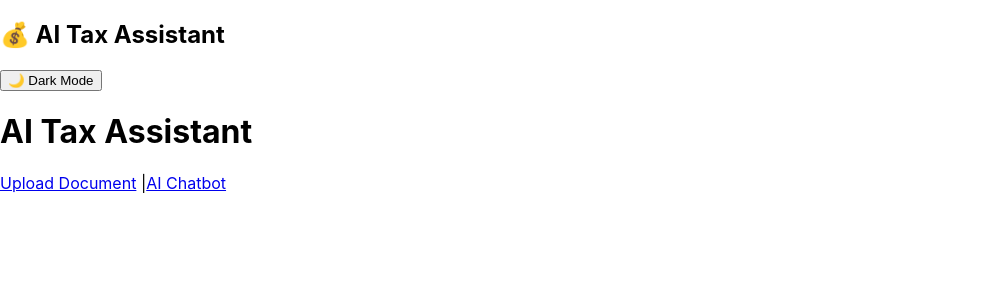
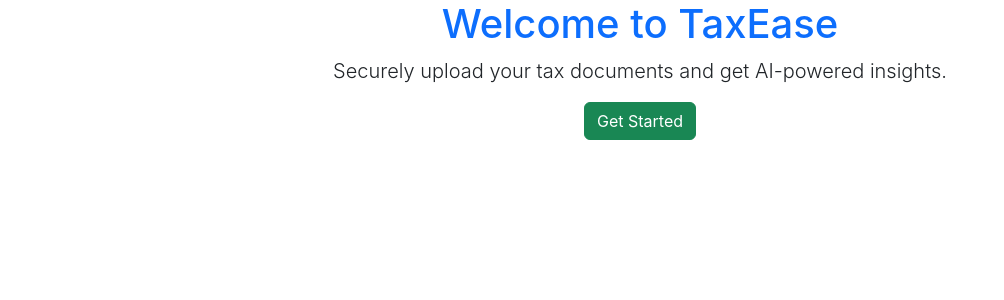
Before and after one commit to swastim01/TaxEase, a React (Create React App) app in the folder client/: page / in a window 1280 px wide. Shown: the top 300 px of the page, without its empty margins (0-1004 px from the left). Built offline with nearby package versions, Linux system fonts and the light colour scheme.

Commit message:
added bootstrap functionality and removed tailwind

```diff
--- a/client/package.json
+++ b/client/package.json
@@ -7,7 +7,9 @@
     "@testing-library/jest-dom": "^6.6.3",
     "@testing-library/react": "^16.2.0",
     "@testing-library/user-event": "^13.5.0",
+    "bootstrap": "^5.3.3",
     "framer-motion": "^12.4.7",
+    "lucide-react": "^0.475.0",
     "react": "^19.0.0",
     "react-dom": "^19.0.0",
     "react-router-dom": "^7.2.0",
@@ -18,7 +20,9 @@
     "start": "react-scripts start",
     "build": "react-scripts build",
     "test": "react-scripts test",
-    "eject": "react-scripts eject"
+    "eject": "react-scripts eject",
+    "build:css": "tailwindcss -i ./src/index.css -o ./dist/output.css --watch",
+    "dev": "vite"
   },
   "eslintConfig": {
     "extends": [
--- a/client/public/index.html
+++ b/client/public/index.html
@@ -25,6 +25,17 @@
       Learn how to configure a non-root public URL by running `npm run build`.
     -->
     <title>React App</title>
+
+      <link
+        href="https://cdn.jsdelivr.net/npm/bootstrap@5.3.2/dist/css/bootstrap.min.css"
+        rel="stylesheet"
+      />
+      <script
+        src="https://cdn.jsdelivr.net/npm/bootstrap@5.3.2/dist/js/bootstrap.bundle.min.js"
+        defer
+      ></script>
+
+
   </head>
   <body>
     <noscript>You need to enable JavaScript to run this app.</noscript>
--- a/client/src/App.css
+++ b/client/src/App.css
@@ -1,38 +1,37 @@
+/* Centering the App */
 .App {
   text-align: center;
+  padding: 20px;
 }
 
-.App-logo {
-  height: 40vmin;
-  pointer-events: none;
+/* Optional: Adjusting container styling */
+.container {
+  max-width: 800px;
+  margin: auto;
 }
 
-@media (prefers-reduced-motion: no-preference) {
-  .App-logo {
-    animation: App-logo-spin infinite 20s linear;
-  }
+/* Dark mode support */
+body {
+  background-color: #f8f9fa;
+  color: #212529;
 }
 
-.App-header {
-  background-color: #282c34;
-  min-height: 100vh;
-  display: flex;
-  flex-direction: column;
-  align-items: center;
-  justify-content: center;
-  font-size: calc(10px + 2vmin);
-  color: white;
+.dark-mode {
+  background-color: #212529;
+  color: #f8f9fa;
 }
 
-.App-link {
-  color: #61dafb;
+/* Navbar custom styling */
+.navbar {
+  padding: 10px 20px;
+  background-color: #007bff;
 }
 
-@keyframes App-logo-spin {
-  from {
-    transform: rotate(0deg);
-  }
-  to {
-    transform: rotate(360deg);
-  }
+.navbar a {
+  color: white;
+  text-decoration: none;
 }
+
+.navbar a:hover {
+  text-decoration: underline;
+}
--- a/client/src/App.js
+++ b/client/src/App.js
@@ -3,19 +3,20 @@ import { BrowserRouter as Router, Route, Routes } from "react-router-dom";
 import Dashboard from "./components/Dashboard";
 import Upload from "./components/Upload";
 import Chatbot from "./components/Chatbot";
-import Navbar from "./components/Navbar"; // 🟢 Import Navbar
+import Navbar from "./components/Navbar"; // ✅ Import Correctly
+
+
+
 
 function App() {
   return (
-    <Router>
-      <Navbar /> {/* 🟢 Add Navbar Here */}
-      <Routes>
-        <Route path="/" element={<Dashboard />} />
-        <Route path="/upload" element={<Upload />} />
-        <Route path="/chatbot" element={<Chatbot />} />
-      </Routes>
-    </Router>
+    <div className="container text-center">
+      <h1 className="text-primary">Welcome to TaxEase</h1>
+      <p className="lead">Securely upload your tax documents and get AI-powered insights.</p>
+      <button className="btn btn-success">Get Started</button>
+    </div>
   );
 }
 
+
 export default App;
--- a/client/src/components/Dashboard.js
+++ b/client/src/components/Dashboard.js
@@ -1,14 +1,26 @@
 import React from "react";
 import { Link } from "react-router-dom";
 
-function Dashboard() {
+
+export default function Dashboard() {
   return (
-    <div>
-      <h1>AI Tax Assistant</h1>
-      <Link to="/upload">Upload Document</Link> |
-      <Link to="/chatbot">AI Chatbot</Link>
+    <div className="flex flex-col items-center justify-center min-h-screen bg-gray-50 dark:bg-gray-900 text-gray-900 dark:text-white">
+      <h1 className="text-4xl font-bold mb-6">Welcome to AI Tax Assistant</h1>
+      <p className="text-lg text-gray-600 dark:text-gray-300 mb-4">Choose an option below:</p>
+      <div className="flex gap-4">
+        <a
+          href="/upload"
+          className="px-6 py-3 bg-blue-600 text-white rounded-lg shadow-md hover:bg-blue-500 transition-all"
+        >
+          Upload Document
+        </a>
+        <a
+          href="/chatbot"
+          className="px-6 py-3 bg-purple-600 text-white rounded-lg shadow-md hover:bg-purple-500 transition-all"
+        >
+          AI Chatbot
+        </a>
+      </div>
     </div>
   );
 }
-
-export default Dashboard;
--- a/client/src/components/Navbar.js
+++ b/client/src/components/Navbar.js
@@ -1,27 +1,31 @@
 import { useState } from "react";
-import { motion } from "framer-motion";
+import { Moon, Sun } from "lucide-react";
 
-const Navbar = () => {
+export default function Navbar() {
   const [darkMode, setDarkMode] = useState(false);
 
-  const toggleDarkMode = () => {
-    document.documentElement.classList.toggle("dark"); // Toggles dark mode
-    setDarkMode(!darkMode);
-  };
-
   return (
-    <nav className="bg-blue-600 dark:bg-gray-900 p-4 flex justify-between items-center shadow-lg">
-      <h1 className="text-white text-xl font-bold">💰 AI Tax Assistant</h1>
-      <motion.button
-        whileHover={{ scale: 1.1 }}
-        whileTap={{ scale: 0.9 }}
-        onClick={toggleDarkMode}
-        className="bg-white dark:bg-gray-700 dark:text-white px-4 py-2 rounded-lg shadow-lg"
-      >
-        {darkMode ? "☀️ Light Mode" : "🌙 Dark Mode"}
-      </motion.button>
-    </nav>
+    <div className={`${darkMode ? "bg-gray-900 text-white" : "bg-white text-black"} transition-all`}>
+      <nav className="flex justify-between items-center px-6 py-4 shadow-md">
+        <h1 className="text-2xl font-bold flex items-center">
+          <span className="mr-2">💰</span> AI Tax Assistant
+        </h1>
+        <div className="flex gap-4">
+          <a href="/upload" className="text-blue-500 hover:underline">
+            Upload Document
+          </a>
+          <a href="/chatbot" className="text-blue-500 hover:underline">
+            AI Chatbot
+          </a>
+          <button
+            onClick={() => setDarkMode(!darkMode)}
+            className="flex items-center bg-gray-200 dark:bg-gray-800 px-3 py-1 rounded-lg transition-all"
+          >
+            {darkMode ? <Sun className="w-5 h-5 text-yellow-400" /> : <Moon className="w-5 h-5 text-gray-600" />}
+            <span className="ml-2">{darkMode ? "Light Mode" : "Dark Mode"}</span>
+          </button>
+        </div>
+      </nav>
+    </div>
   );
-};
-
-export default Navbar;
+}
--- a/client/src/index.css
+++ b/client/src/index.css
@@ -1,7 +1,3 @@
-@tailwind base;
-@tailwind components;
-@tailwind utilities;
-
 
 body {
   margin: 0;
@@ -16,3 +12,19 @@ code {
   font-family: source-code-pro, Menlo, Monaco, Consolas, 'Courier New',
     monospace;
 }
+
+
+@layer base {
+  :root {
+    --background: white;
+    --text: black;
+  }
+  .dark {
+    --background: #111;
+    --text: white;
+  }
+  body {
+    background-color: var(--background);
+    color: var(--text);
+  }
+}
--- a/client/src/index.js
+++ b/client/src/index.js
@@ -1,8 +1,8 @@
 import React from 'react';
 import ReactDOM from 'react-dom/client';
+import 'bootstrap/dist/css/bootstrap.min.css'; // ✅ Correct placement of Bootstrap import
 import './index.css';
 import App from './App';
-import reportWebVitals from './reportWebVitals';
 
 const root = ReactDOM.createRoot(document.getElementById('root'));
 root.render(
@@ -10,8 +10,3 @@ root.render(
     <App />
   </React.StrictMode>
 );
-
-// If you want to start measuring performance in your app, pass a function
-// to log results (for example: reportWebVitals(console.log))
-// or send to an analytics endpoint. Learn more: https://bit.ly/CRA-vitals
-reportWebVitals();
--- /dev/null
+++ b/client/src/main.jsx
@@ -0,0 +1,10 @@
+import React from "react";
+import ReactDOM from "react-dom/client";
+import App from "./App";
+import "./index.css"; // Ensure this file exists
+
+ReactDOM.createRoot(document.getElementById("root")).render(
+  <React.StrictMode>
+    <App />
+  </React.StrictMode>
+);
--- a/client/src/reportWebVitals.js
+++ /dev/null
@@ -1,13 +0,0 @@
-const reportWebVitals = onPerfEntry => {
-  if (onPerfEntry && onPerfEntry instanceof Function) {
-    import('web-vitals').then(({ getCLS, getFID, getFCP, getLCP, getTTFB }) => {
-      getCLS(onPerfEntry);
-      getFID(onPerfEntry);
-      getFCP(onPerfEntry);
-      getLCP(onPerfEntry);
-      getTTFB(onPerfEntry);
-    });
-  }
-};
-
-export default reportWebVitals;
```
Also changed, not shown: client/src/setupTests.js (deleted, +0 -5 lines), 2 other files (tests, documents, lock files or other folders).
